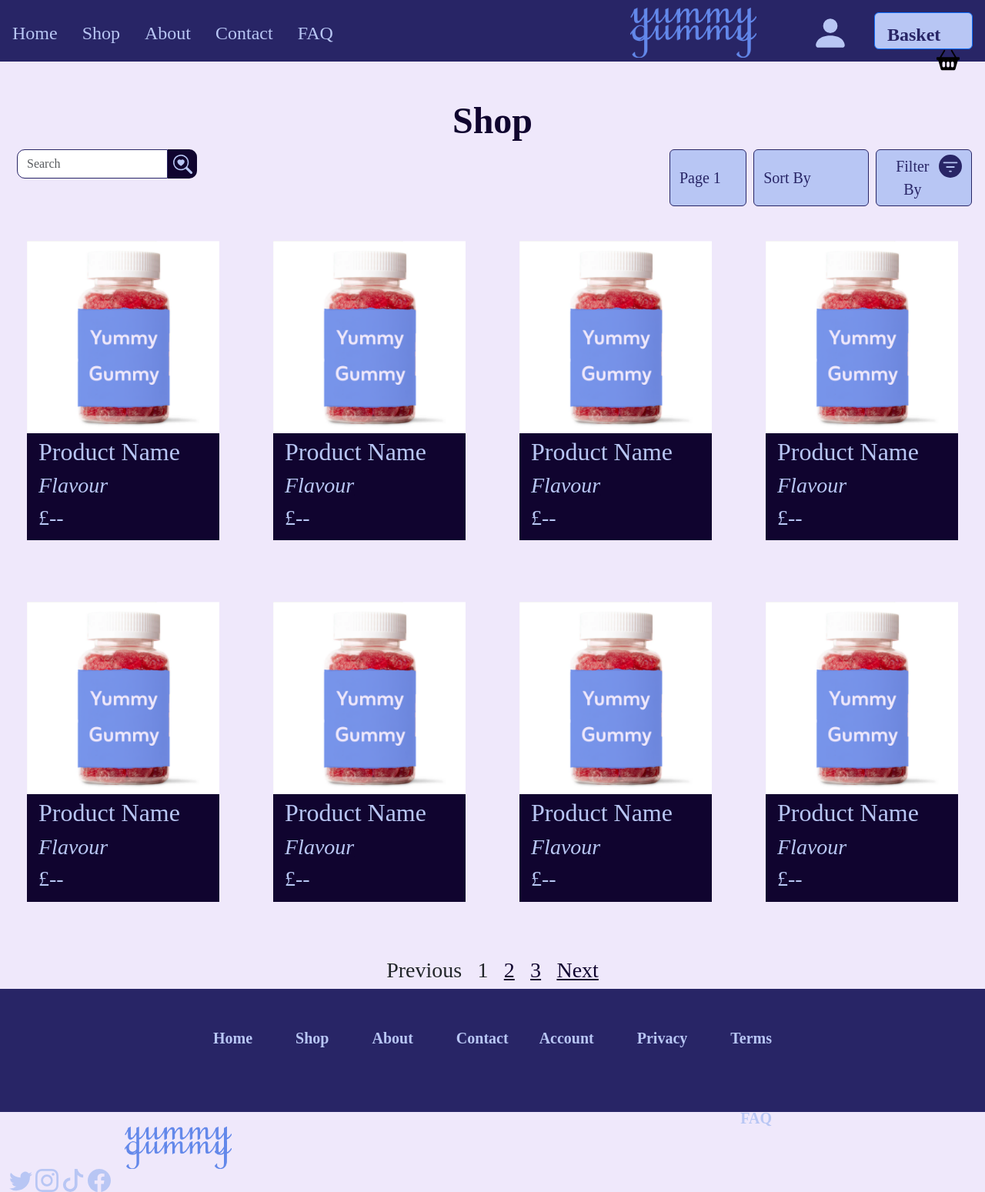
After one commit to katieprogrammes/YummyGummy, a Flask app: page /shop in a window 1280 px wide. The commit adds this page. Shown: the whole page at 77% size. Run offline with Flask 3, Linux system fonts and the light colour scheme; some libraries are stand-ins or nearby versions; some web fonts are replaced.

Commit message:
made shop page

```diff
--- a/app/routes.py
+++ b/app/routes.py
@@ -65,3 +65,7 @@ def register():
         flash('Congratulations, you are now a registered user!')
         return redirect(url_for('login'))
     return render_template('register.html', title='Register', form=form)
+
+@app.route('/shop')
+def shop():
+    return render_template('shop.html', title='Shop')
--- a/app/static/css/style.css
+++ b/app/static/css/style.css
@@ -55,6 +55,7 @@ nav a {
 }
 /*Footer Styling*/
 footer {
+    width: 100%;
     background-color: #282566;
     color: #B8C6F4;
     height: 10rem;
@@ -215,3 +216,89 @@ footer {
     color: #6388EA;
     margin: 3rem;
 }
+/*Shop Styling*/
+.searchgroup {
+    display: flex;
+    justify-content: flex-start;
+    margin-left: 10px;
+}
+#searchbar {
+    width: 50%;
+}
+#shopsearch {
+    border: thin solid #282566;
+    border-radius: 10px 0px 0px 10px;
+}
+#searchbtn {
+    background-color:#10042F;
+    width: 38px;
+    height: 38px;
+    display: flex;
+    justify-content: center;
+    align-items: center;
+    border-radius: 0px 10px 10px 0px;
+}
+#searchbtn img {
+    margin-top: 10px;
+}
+.shoporg {
+    display: flex;
+    justify-content: space-around;
+    margin-bottom: 5px;
+}
+#filter {
+    background-color: #B8C6F4;
+    color: #282566;
+    border: thin solid #282566;
+    width: 125px;
+    font-size: 20px;
+    display: flex;
+    justify-content: space-between;
+}
+#sortby {
+    background-color: #B8C6F4;
+    color: #282566;
+    border: thin solid #282566;
+    width: 150px;
+    font-size: 20px;
+    text-align: left;
+}
+#pagedd {
+    background-color: #B8C6F4;
+    color: #282566;
+    border: thin solid #282566;
+    width: 100px;
+    font-size: 20px;
+    text-align: left;
+}
+.prodcard {
+    display: flex;
+    justify-content: center;
+    margin: 40px 0px;
+}
+.cardimg img{
+    object-fit: cover;
+    background-size: 100% 100%;
+    height: 250px;
+    width: 250px;
+}
+.cardtext {
+    background-color: #10042F;
+    color: #B8C6F4;
+    width: 250px;
+    padding: 5px 0px 5px 15px;
+}
+.flavour {
+    font-style: italic;
+}
+.productlink {
+    color: #10042F;
+}
+.pagenumb {
+    margin-top: 2rem;
+    display: flex;
+    justify-content: space-around;
+}
+.pagenav {
+    color: #10042F;
+}
--- a/app/templates/base.html
+++ b/app/templates/base.html
@@ -14,10 +14,10 @@
 	<link rel="shortcut icon" href="{{ url_for('static', filename='favicon.ico') }}">
 </head>
 <header>
-    <div class="container-fluid">
+    <div class=".container-fluid">
         <nav>
             <a href="{{ url_for('home') }}">Home</a>
-            <a href="/">Shop</a>
+            <a href="{{ url_for('home') }}">Shop</a>
             <a href="/about">About</a>
             <a href="/contact">Contact</a>
             <a href="{{ url_for('logout') }}">FAQ</a>
--- /dev/null
+++ b/app/templates/shop.html
@@ -0,0 +1,179 @@
+{% extends "base.html" %}
+
+{% block body %}
+<h1 class="ygtitle">Shop</h1>
+    <div class="row">
+        <div class="col-4">
+            <div class="searchgroup">
+                <div data-mdb-input-init class="form-outline" id="searchbar">
+                    <input type="search" id="shopsearch" class="form-control" placeholder="Search" />
+                </div>
+                <button type="submit" class="btn" id="searchbtn">
+                    <img src="{{ url_for('static', filename='images/searchheart.svg') }}" alt-text="Search" id="navbskticon">
+                </button>
+            </div>
+        </div>
+        <div class="col-4"></div>
+        <div class="col-4">
+            <div class="shoporg">
+                <button type="submit" class="btn" id="pagedd">
+                    Page 1
+                </button>
+                <button type="submit" class="btn" id="sortby">
+                    Sort By
+                </button>
+                <button type="submit" class="btn" id="filter">
+                    Filter By
+                    <img src="{{ url_for('static', filename='images/filter.svg') }}" alt-text="Filter">
+                </button>
+            </div>
+        </div>
+    </div>
+    <div class="row">
+        <div class="col-3">
+            <div class="prodcard">
+                <a href="/" class="productlink">
+                    <div class="cardimg">
+                        <img src="{{ url_for('static', filename='images/yumgum.png') }}"/>
+                    </div>
+                    <div class="cardtext">
+                        <h2>Product Name</h2>
+                        <h3 class="flavour">Flavour</h3>
+                        <h3>£--</h3>
+                    </div>
+                </a>
+            </div>
+        </div>
+        <div class="col-3">
+            <div class="prodcard">
+                <a href="/" class="productlink">
+                    <div class="cardimg">
+                        <img src="{{ url_for('static', filename='images/yumgum.png') }}"/>
+                    </div>
+                    <div class="cardtext">
+                        <h2>Product Name</h2>
+                        <h3 class="flavour">Flavour</h3>
+                        <h3>£--</h3>
+                    </div>
+                </a>
+            </div>
+        </div>
+        <div class="col-3">
+            <div class="prodcard">
+                <a href="/" class="productlink">
+                    <div class="cardimg">
+                        <img src="{{ url_for('static', filename='images/yumgum.png') }}"/>
+                    </div>
+                    <div class="cardtext">
+                        <h2>Product Name</h2>
+                        <h3 class="flavour">Flavour</h3>
+                        <h3>£--</h3>
+                    </div>
+                </a>
+            </div>
+        </div>
+        <div class="col-3">
+            <div class="prodcard">
+                <a href="/" class="productlink">
+                    <div class="cardimg">
+                        <img src="{{ url_for('static', filename='images/yumgum.png') }}"/>
+                    </div>
+                    <div class="cardtext">
+                        <h2>Product Name</h2>
+                        <h3 class="flavour">Flavour</h3>
+                        <h3>£--</h3>
+                    </div>
+                </a>
+            </div>
+        </div>
+    </div>
+    <div class="row">
+        <div class="col-3">
+            <div class="prodcard">
+                <a href="/" class="productlink">
+                    <div class="cardimg">
+                        <img src="{{ url_for('static', filename='images/yumgum.png') }}"/>
+                    </div>
+                    <div class="cardtext">
+                        <h2>Product Name</h2>
+                        <h3 class="flavour">Flavour</h3>
+                        <h3>£--</h3>
+                    </div>
+                </a>
+            </div>
+        </div>
+        <div class="col-3">
+            <div class="prodcard">
+                <a href="/" class="productlink">
+                    <div class="cardimg">
+                        <img src="{{ url_for('static', filename='images/yumgum.png') }}"/>
+                    </div>
+                    <div class="cardtext">
+                        <h2>Product Name</h2>
+                        <h3 class="flavour">Flavour</h3>
+                        <h3>£--</h3>
+                    </div>
+                </a>
+            </div>
+        </div>
+        <div class="col-3">
+            <div class="prodcard">
+                <a href="/" class="productlink">
+                    <div class="cardimg">
+                        <img src="{{ url_for('static', filename='images/yumgum.png') }}"/>
+                    </div>
+                    <div class="cardtext">
+                        <h2>Product Name</h2>
+                        <h3 class="flavour">Flavour</h3>
+                        <h3>£--</h3>
+                    </div>
+                </a>
+            </div>
+        </div>
+        <div class="col-3">
+            <div class="prodcard">
+                <a href="/" class="productlink">
+                    <div class="cardimg">
+                        <img src="{{ url_for('static', filename='images/yumgum.png') }}"/>
+                    </div>
+                    <div class="cardtext">
+                        <h2>Product Name</h2>
+                        <h3 class="flavour">Flavour</h3>
+                        <h3>£--</h3>
+                    </div>
+                </a>
+            </div>
+        </div>
+    </div>
+    <div class="row">
+        <div class="col"></div>
+        <div class="col-3">
+            <div class="pagenumb">
+                <h3>Previous</h3>
+                <h3>1</h3>
+                <h3><a href="{{ url_for('shop') }}" class="pagenav">2</a></h3>
+                <h3><a href="{{ url_for('shop') }}" class="pagenav">3</a></h3>
+                <h3><a href="{{ url_for('shop') }}" class="pagenav">Next</a></h3>
+            </div>
+        </div>
+        <div class="col"></div>
+    </div>
+</div>
+
+
+
+
+
+
+
+
+
+
+
+
+
+
+
+
+
+{% endblock %}
```
Also changed, not shown: app/static/images/filter.svg (added), app/static/images/heart.svg (added), app/static/images/searchheart.svg (added), app/static/images/yumgum.png (added), 2 other files.
